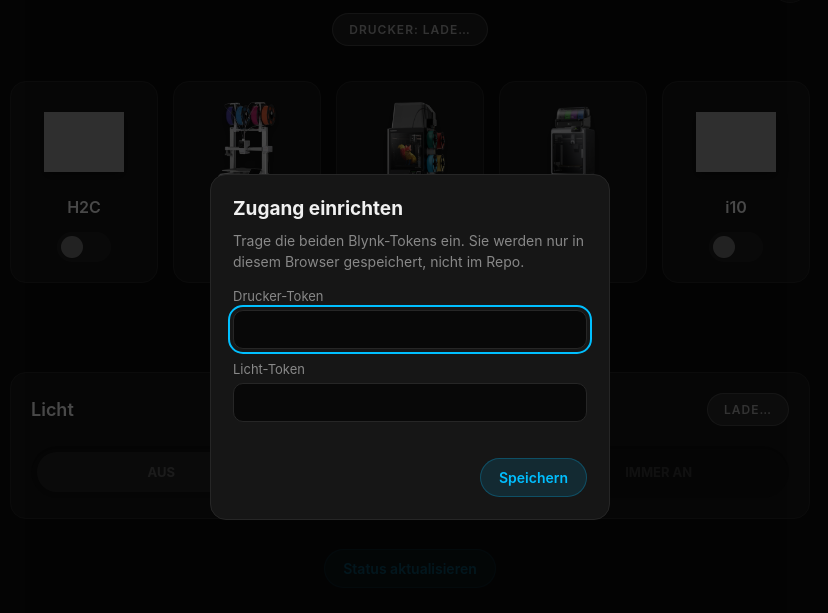
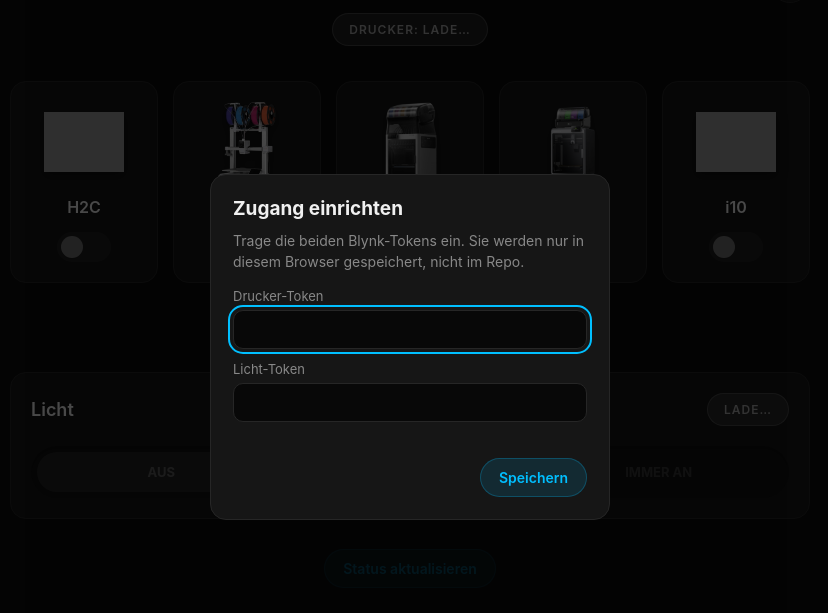
Before and after one commit to hoedii/PrintSpaceServo, a plain HTML site: page index.html in a window 1280 px wide. Shown: the part 53-666 px from the top of the page, without its empty margins (230-1058 px from the left). Drawn offline with Linux system fonts and the light colour scheme; grey boxes are pictures that could not be loaded.

Commit message:
Update index.html

```diff
--- a/index.html
+++ b/index.html
@@ -446,7 +446,7 @@ const STORE_KEY   = "powerMgmt.tokens.v1";
 const PRINTERS = [
   { pin: 1, name: "H2C",     img: "H2C.png" },
   { pin: 2, name: "Kobra X", img: "kobrax.png" },
-  { pin: 3, name: "CC2",     img: "cc2.png" },
+  { pin: 3, name: "H3C",     img: "H3C.png" },
   { pin: 5, name: "K2",      img: "K2.png" },
   { pin: 4, name: "i10",     img: "i10.png" }
 ];
```
